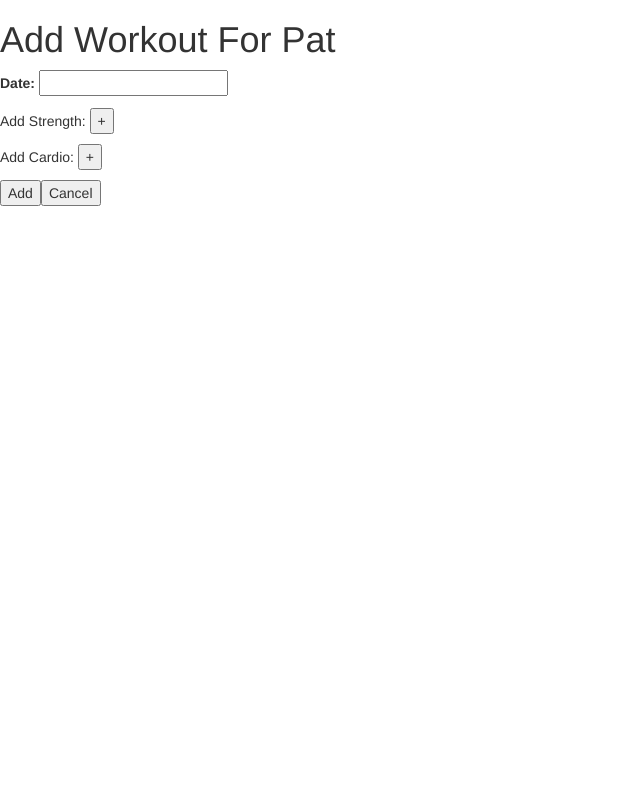
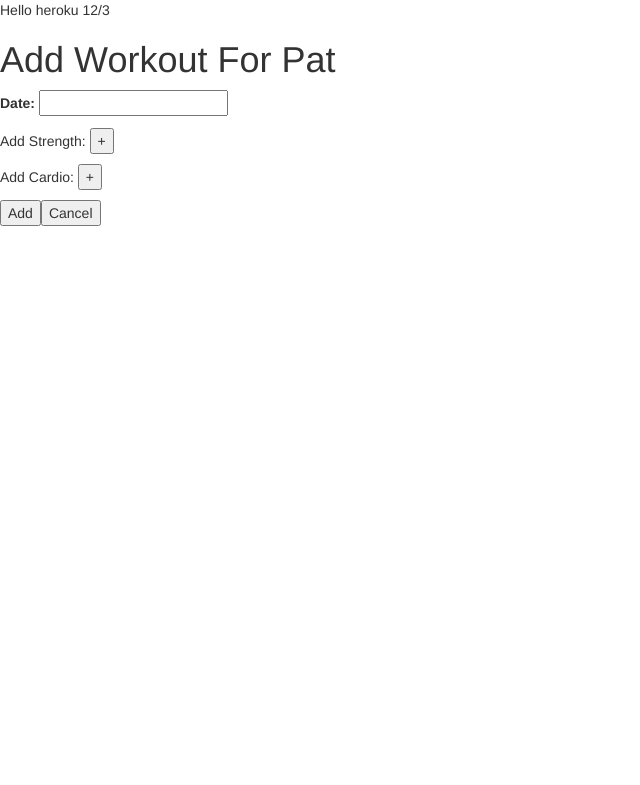
Before and after one commit to patthrasher/workouts, a PHP site: page /form.php in a window 1280 px wide. Shown: the top 785 px of the page, without its empty margins (0-640 px from the left). Run offline with PHP 8.4, Linux system fonts and the light colour scheme; a user stored in the database is signed in; some libraries are stand-ins or nearby versions.

Commit message:
test edit form.php

```diff
--- a/form.php
+++ b/form.php
@@ -1,6 +1,9 @@
 <?php
 require_once "pdo.php";
 include "util.php";
+echo "Hello heroku 12/3";
+// echo $_SESSION['user_id'];
+
 
 $check = new check;
 
```
